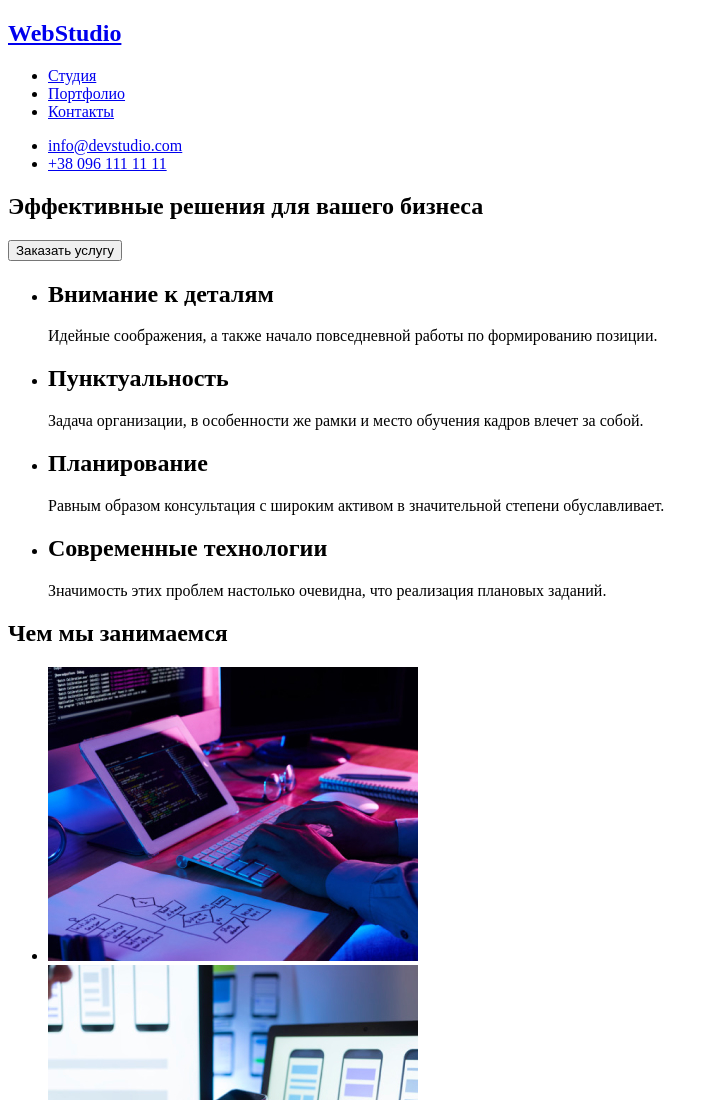
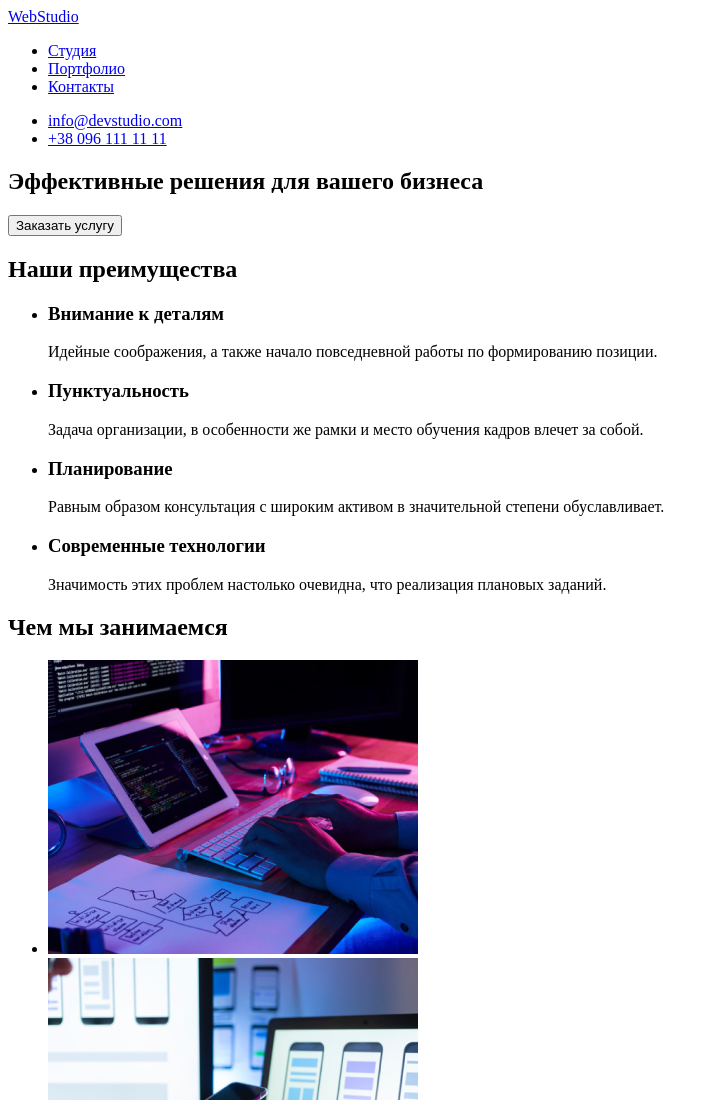
Before and after one commit to BanduraDanik1/goit-markup-hw-08, a plain HTML site: page index.html in a window 1280 px wide. Shown: the top 1100 px of the page, without its empty margins (0-719 px from the left). Drawn offline with Linux system fonts and the light colour scheme.

Commit message:
Update index.html

```diff
--- a/index.html
+++ b/index.html
@@ -10,9 +10,7 @@
     <!--Верхняя линия-->
     <header>
         <nav>
-            <a href="/">
-                <h1>WebStudio</h1>
-            </a>
+            <a href="/">WebStudio</a>
         <ul>
             <li><a href="/">Студия</a></li>
             <li><a href="/">Портфолио</a></li>
@@ -34,21 +32,22 @@
 
     <!--Особенности-->
     <section>
+        <h2>Наши преимущества</h2>
         <ul>
             <li>
-                <h2>Внимание к деталям</h2>
+                <h3>Внимание к деталям</h3>
                 <p>Идейные соображения, а также начало повседневной работы по формированию позиции.</p>
             </li>
             <li>
-                <h2>Пунктуальность</h2>
+                <h3>Пунктуальность</h3>
                 <p>Задача организации, в особенности же рамки и место обучения кадров влечет за собой.</p>
             </li>
             <li>
-                <h2>Планирование</h2>
+                <h3>Планирование</h3>
                 <p>Равным образом консультация с широким активом в значительной степени обуславливает.</p>
             </li>
             <li>
-                <h2>Современные технологии</h2>
+                <h3>Современные технологии</h3>
                 <p>Значимость этих проблем настолько очевидна, что реализация плановых заданий.</p>
             </li>
         </ul>
```
